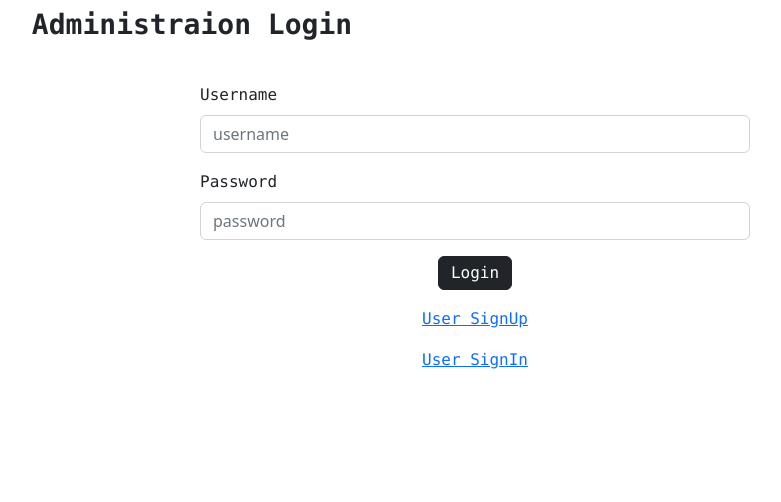
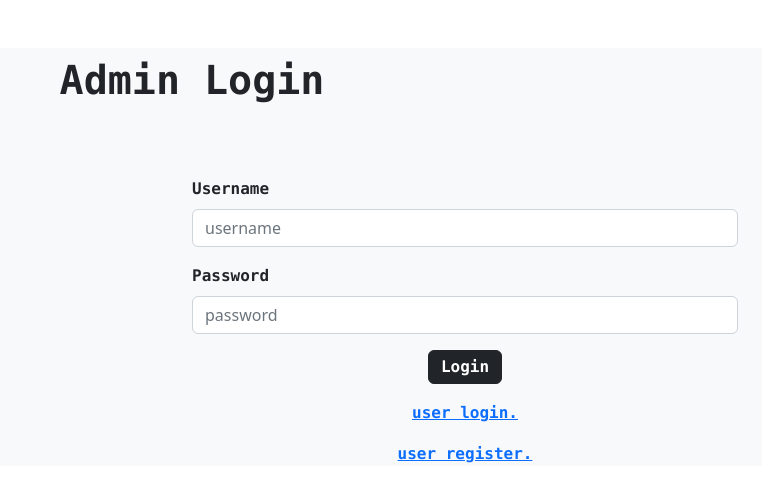
Before and after one commit to sufailbadushat/library-angular-app, an Angular app: page / in a window 1280 px wide. Shown: the top 502 px of the page, without its empty margins (448-1229 px from the left). Built offline with nearby package versions, Linux system fonts and the light colour scheme.

Commit message:
admin login design change

```diff
--- a/src/app/admin-login/admin-login.component.html
+++ b/src/app/admin-login/admin-login.component.html
@@ -1,32 +1,36 @@
 
-<div class="container">
+
+<div class="container bg-light mt-5">
     <div class="row">
         <div class="col col-12 col-sm-12 col-md-12 col-lg-12 col-xl-12 col-xxl-12">
 
-            <div class="row text-center mt-2">
-                <h3 class="font-monospace" style="font-weight:bold">Administraion Login</h3>
-            </div>
-            <div class="row g-3 mt-3 d-flex align-items-end flex-column">
+            <div class="row mt-2">
+                <h1 class="font-monospace text-center" style="font-weight:bold">Admin Login</h1>
 
+                <div class="row g-3 mt-5 d-flex align-items-end flex-column ">
                     <div class="col col-12 col-sm-12 col-md-12 col-lg-6 col-xl-6 col-xxl-6 ">
-                        <label for="" class="form-label font-monospace">Username</label>
-                        <input name="username" [(ngModel)]="username"  type="text" placeholder="username" id="" class="form-control">
+                        <label for="" class="form-label font-monospace fw-bold">Username</label>
+                        <input name="username" [(ngModel)]="username" type="text" placeholder="username" id=""
+                            class="form-control">
                     </div>
                     <div class="col col-12 col-sm-12 col-md-12 col-lg-6 col-xl-6 col-xxl-6 ">
-                        <label for="" class="form-label font-monospace">Password</label>
-                        <input name="password" [(ngModel)]="password" type="password" placeholder="password" id="" class="form-control">
+                        <label for="" class="form-label fw-bold font-monospace">Password</label>
+                        <input name="password" [(ngModel)]="password" type="password" placeholder="password" id=""
+                            class="form-control">
                     </div>
                     <div class="col col-12 col-sm-12 col-md-12 col-lg-6 col-xl-6 col-xxl-6 text-center ">
-                        <button (click)="readValues()"  class="btn btn-dark font-monospace py-1" >Login</button>
+                        <button (click)="readValues()" class="btn btn-dark font-monospace py-1 fw-bold">Login</button>
                     </div>
-                    <div class="col col-12 col-sm-12 col-md-12 col-lg-6 col-xl-6 col-xxl-6 text-center">
-                        <a href="" class="text-primary font-monospace" routerLink="/userRegister">User SignUp</a>
+                    <div class="col col-12 col-sm-12 col-md-12 col-lg-6 col-xl-6 col-xxl-6 text-center ">
+                        <a routerLink="" class="font-monospace fw-bold" routerLink="userLogin">user login.</a>
                     </div>
-                    <div class="col col-12 col-sm-12 col-md-12 col-lg-6 col-xl-6 col-xxl-6 text-center">
-                        <a class="text-primary font-monospace" routerLink="/userLogin">User SignIn</a>
+                    <div class="col col-12 col-sm-12 col-md-12 col-lg-6 col-xl-6 col-xxl-6 text-center ">
+                        <a routerLink="" class="font-monospace fw-bold" routerLink="/userRegister">user register.</a>
                     </div>
 
+                </div>
             </div>
         </div>
+
     </div>
 </div>
--- a/src/app/admin-login/admin-login.component.ts
+++ b/src/app/admin-login/admin-login.component.ts
@@ -23,7 +23,7 @@ export class AdminLoginComponent {
     if (this.username=="admin" && this.password=="12345") {
       this.route.navigate(['/add']);
     } else {
-      alert("invalid login")
+      alert("Invalid login!")
     }
   }
 }
```
